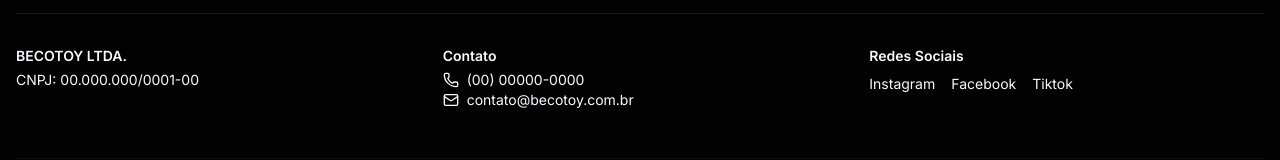
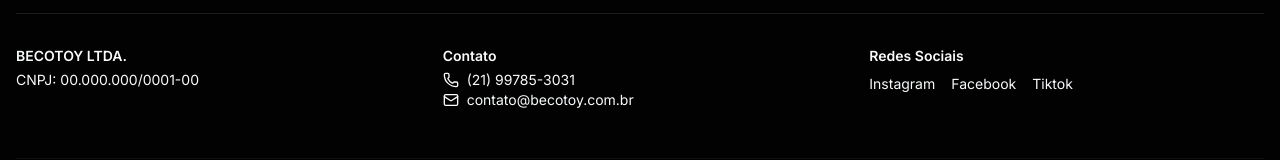
Before and after one commit to becotoyphoto/sisphoto, a Next.js app: page / in a window 1280 px wide. Shown: the part 3271-3431 px from the top of the page. Built offline with nearby package versions, Linux system fonts and the light colour scheme; no server answers.

Commit message:
fix: atualiza telefone footer para (21) 99785-3031

```diff
--- a/src/components/Footer.tsx
+++ b/src/components/Footer.tsx
@@ -56,7 +56,7 @@ export default function Footer() {
             </div>
             <div>
               <h4 className="font-semibold text-foreground mb-1">Contato</h4>
-              <p className="flex items-center gap-2"><Phone className="h-4 w-4" /> (00) 00000-0000</p>
+              <a href="tel:+5521997853031" className="flex items-center gap-2 hover:text-primary transition-colors"><Phone className="h-4 w-4" /> (21) 99785-3031</a>
               <p className="flex items-center gap-2"><Mail className="h-4 w-4" /> contato@becotoy.com.br</p>
             </div>
             <div>
```
